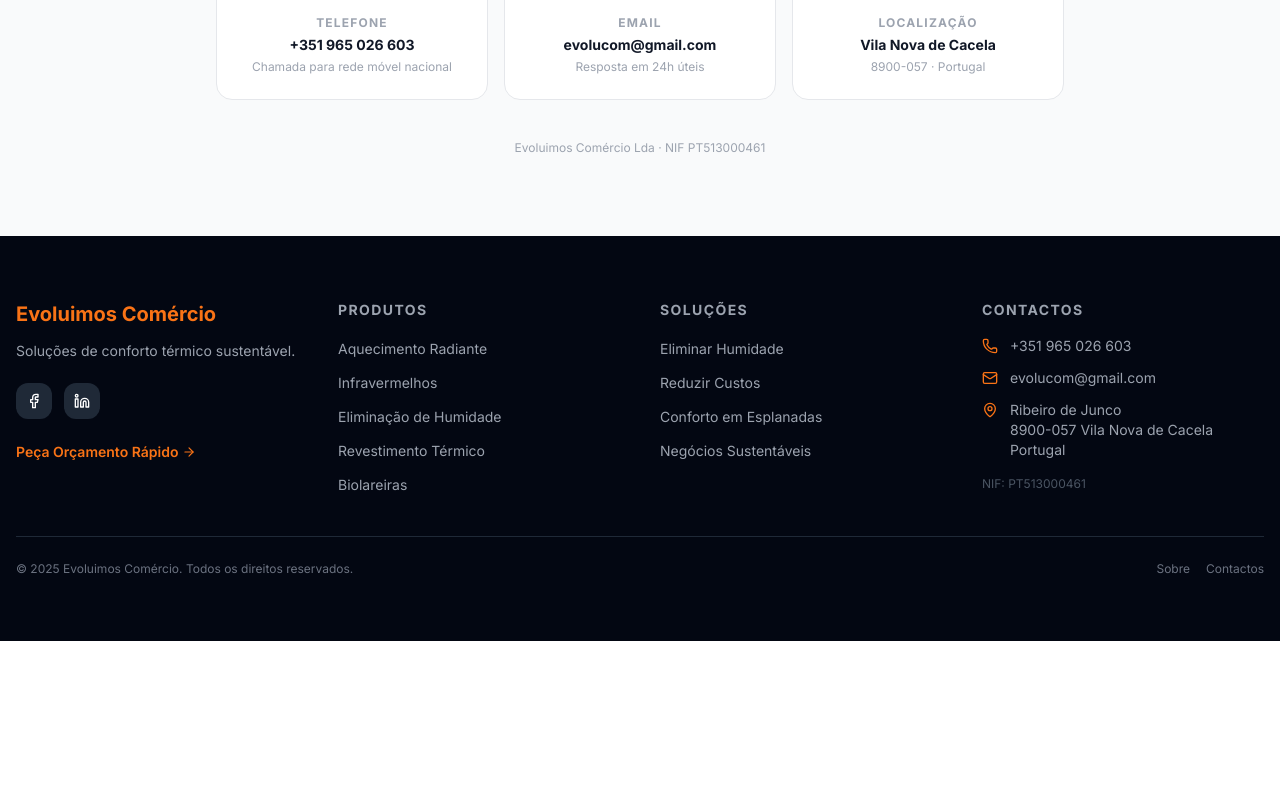
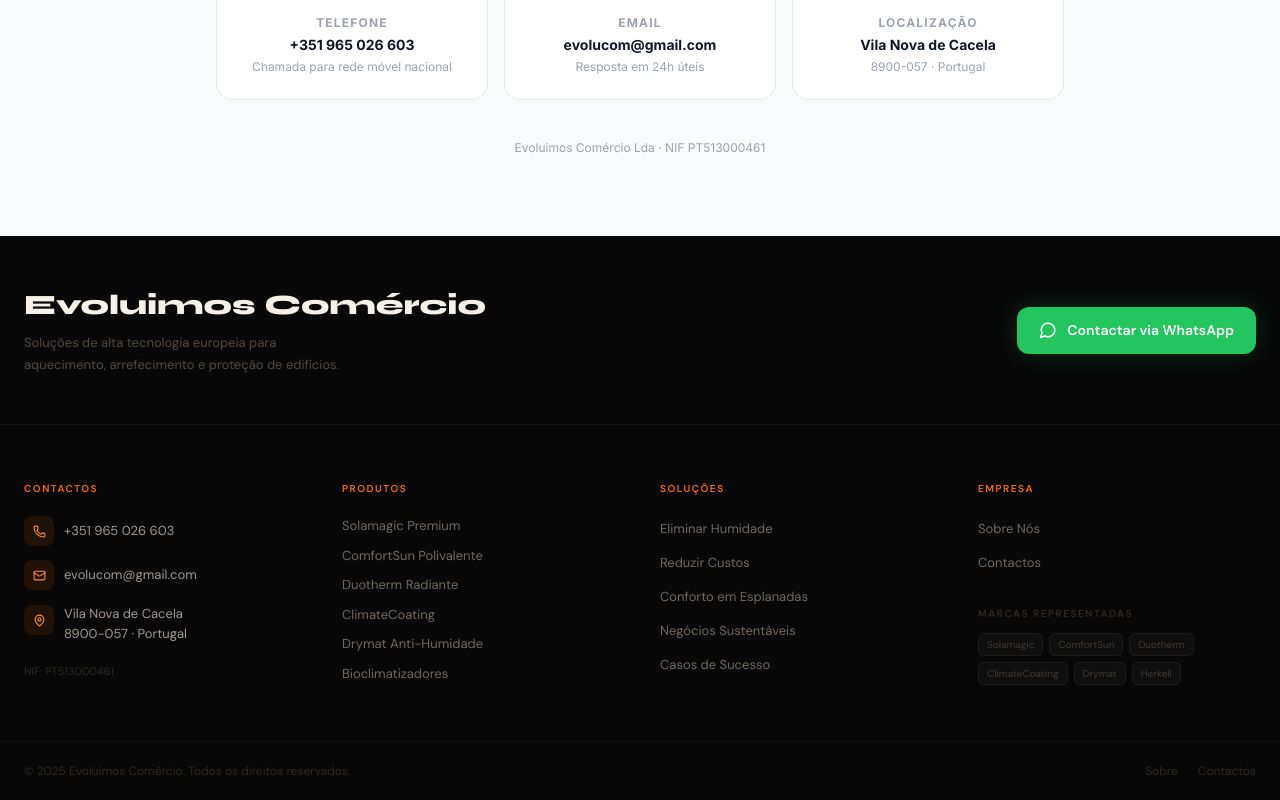
Before and after one commit to evoluimoscomercio/nextjs-boilerplate, a React (Vite) app: page /contact in a window 1280 px wide. Shown: the part 862-1662 px from the top of the page. Before the commit the page ends 1503 px from the top, so only its background shows below. Built offline with nearby package versions, Linux system fonts and the light colour scheme.

Commit message:
Update Footer.jsx

```diff
--- a/src/components/Footer.jsx
+++ b/src/components/Footer.jsx
@@ -1,64 +1,98 @@
 import React from 'react';
 import { Link } from 'react-router-dom';
-import { Mail, Phone, MapPin, Facebook, Linkedin, ArrowRight } from 'lucide-react';
-import { useLanguage } from '@/contexts/LanguageContext';
+import { Mail, Phone, MapPin, MessageCircle, ArrowUpRight } from 'lucide-react';
 
-const Footer = () => {
-  const { t = {}, language = 'pt' } = useLanguage() || {};
+const WA = 'https://wa.me/351965026603';
 
-  const products = [
-    { label: t?.nav?.subProducts?.radiant || 'Aquecimento Radiante', path: '/products/radiant-heating' },
-    { label: t?.nav?.subProducts?.infrared || 'Infravermelhos', path: '/products/infrared-heating' },
-    { label: t?.nav?.subProducts?.moisture || 'Eliminação de Humidade', path: '/products/moisture-elimination' },
-    { label: t?.nav?.subProducts?.coating || 'Revestimento Térmico', path: '/products/thermal-coating' },
-    { label: t?.nav?.subProducts?.eco || 'Biolareiras', path: '/products/eco-fireplaces' },
-  ];
+const PRODUCTS = [
+  { label: 'Solamagic Premium', path: '/products/solamagic' },
+  { label: 'ComfortSun Polivalente', path: '/products/comfortsun' },
+  { label: 'Duotherm Radiante', path: '/products/duotherm' },
+  { label: 'ClimateCoating', path: '/products/climatecoating' },
+  { label: 'Drymat Anti-Humidade', path: '/products/drymat' },
+  { label: 'Bioclimatizadores', path: '/products/bioclimatizadores' },
+];
 
-  const solutions = [
-    { label: t?.nav?.subSolutions?.moisture || 'Eliminar Humidade', path: '/solutions/eliminate-moisture' },
-    { label: t?.nav?.subSolutions?.costs || 'Reduzir Custos', path: '/solutions/reduce-heating-costs' },
-    { label: t?.nav?.subSolutions?.outdoor || 'Conforto em Esplanadas', path: '/solutions/outdoor-comfort' },
-    { label: t?.nav?.subSolutions?.business || 'Negócios Sustentáveis', path: '/solutions/sustainable-business' },
-  ];
+const SOLUTIONS = [
+  { label: 'Eliminar Humidade', path: '/solutions/eliminate-moisture' },
+  { label: 'Reduzir Custos', path: '/solutions/reduce-heating-costs' },
+  { label: 'Conforto em Esplanadas', path: '/solutions/outdoor-comfort' },
+  { label: 'Negócios Sustentáveis', path: '/solutions/sustainable-business' },
+  { label: 'Casos de Sucesso', path: '/case-studies' },
+];
 
+export default function Footer() {
   return (
-    <footer className="bg-gray-950 text-white">
-      <div className="container mx-auto px-4 py-12 md:py-16">
-        <div className="grid grid-cols-1 sm:grid-cols-2 lg:grid-cols-4 gap-10">
+    <footer style={{ background: '#080809', color: '#A09890', fontFamily: "'DM Sans', sans-serif" }}>
+      <style>{`@import url('https://fonts.googleapis.com/css2?family=Syne:wght@700;800&family=DM+Sans:wght@300;400;500;600&display=swap');`}</style>
 
-          {/* Brand */}
-          <div className="sm:col-span-2 lg:col-span-1">
-            <h2 className="text-xl font-bold text-orange-500 mb-3">Evoluimos Comércio</h2>
-            <p className="text-gray-400 text-sm leading-relaxed mb-5">
-              {t?.footer?.companyName || 'Soluções de conforto térmico sustentável.'}
-            </p>
-            <div className="flex gap-3 mb-5">
-              <a href="https://facebook.com" target="_blank" rel="noopener noreferrer"
-                className="w-9 h-9 rounded-lg bg-gray-800 hover:bg-orange-600 flex items-center justify-center transition-colors"
-                aria-label="Facebook">
-                <Facebook className="w-4 h-4" />
-              </a>
-              <a href="https://linkedin.com" target="_blank" rel="noopener noreferrer"
-                className="w-9 h-9 rounded-lg bg-gray-800 hover:bg-orange-600 flex items-center justify-center transition-colors"
-                aria-label="LinkedIn">
-                <Linkedin className="w-4 h-4" />
-              </a>
+      {/* Top bar */}
+      <div style={{ borderBottom: '1px solid rgba(255,255,255,0.05)', padding: '48px 0' }}>
+        <div className="max-w-7xl mx-auto px-4 sm:px-6">
+          <div className="flex flex-col lg:flex-row items-start lg:items-center justify-between gap-8">
+            <div>
+              <h2 style={{ fontFamily: "'Syne', sans-serif", fontSize: '28px', fontWeight: 800, color: '#F5F0E8', marginBottom: '6px' }}>
+                Evoluimos Comércio
+              </h2>
+              <p style={{ fontSize: '13px', color: '#504840', maxWidth: '320px', lineHeight: 1.7 }}>
+                Soluções de alta tecnologia europeia para aquecimento, arrefecimento e proteção de edifícios.
+              </p>
             </div>
-            <Link to="/contact" className="inline-flex items-center text-orange-500 hover:text-orange-400 text-sm font-semibold transition-colors">
-              {t?.common?.getQuote || 'Peça Orçamento'} <ArrowRight className="ml-1 w-3.5 h-3.5" />
-            </Link>
+            <a href={WA} target="_blank" rel="noopener noreferrer"
+              style={{ display: 'inline-flex', alignItems: 'center', gap: '10px', background: '#22C55E', color: '#fff', padding: '13px 22px', borderRadius: '12px', fontWeight: 700, fontSize: '14px', textDecoration: 'none', whiteSpace: 'nowrap', boxShadow: '0 0 24px rgba(34,197,94,0.2)', transition: 'all 0.2s' }}>
+              <MessageCircle style={{ width: '18px', height: '18px' }} />
+              Contactar via WhatsApp
+            </a>
+          </div>
+        </div>
+      </div>
+
+      {/* Main grid */}
+      <div className="max-w-7xl mx-auto px-4 sm:px-6" style={{ padding: '56px 24px' }}>
+        <div className="grid grid-cols-2 lg:grid-cols-4 gap-10">
+
+          {/* Brand col */}
+          <div className="col-span-2 lg:col-span-1">
+            <p style={{ fontSize: '10px', fontWeight: 700, letterSpacing: '0.15em', textTransform: 'uppercase', color: '#FF6B00', marginBottom: '20px' }}>Contactos</p>
+            <ul style={{ display: 'flex', flexDirection: 'column', gap: '14px' }}>
+              <li>
+                <a href="tel:+351965026603" style={{ display: 'flex', alignItems: 'center', gap: '10px', color: '#A09890', textDecoration: 'none', fontSize: '13px', transition: 'color 0.2s' }}>
+                  <div style={{ width: '30px', height: '30px', borderRadius: '8px', background: 'rgba(255,107,0,0.1)', display: 'flex', alignItems: 'center', justifyContent: 'center', flexShrink: 0 }}>
+                    <Phone style={{ width: '13px', height: '13px', color: '#FF8C3A' }} />
+                  </div>
+                  +351 965 026 603
+                </a>
+              </li>
+              <li>
+                <a href="mailto:evolucom@gmail.com" style={{ display: 'flex', alignItems: 'center', gap: '10px', color: '#A09890', textDecoration: 'none', fontSize: '13px' }}>
+                  <div style={{ width: '30px', height: '30px', borderRadius: '8px', background: 'rgba(255,107,0,0.1)', display: 'flex', alignItems: 'center', justifyContent: 'center', flexShrink: 0 }}>
+                    <Mail style={{ width: '13px', height: '13px', color: '#FF8C3A' }} />
+                  </div>
+                  evolucom@gmail.com
+                </a>
+              </li>
+              <li>
+                <div style={{ display: 'flex', alignItems: 'flex-start', gap: '10px', fontSize: '13px' }}>
+                  <div style={{ width: '30px', height: '30px', borderRadius: '8px', background: 'rgba(255,107,0,0.1)', display: 'flex', alignItems: 'center', justifyContent: 'center', flexShrink: 0, marginTop: '1px' }}>
+                    <MapPin style={{ width: '13px', height: '13px', color: '#FF8C3A' }} />
+                  </div>
+                  <span>Vila Nova de Cacela<br />8900-057 · Portugal</span>
+                </div>
+              </li>
+            </ul>
+            <p style={{ marginTop: '20px', fontSize: '11px', color: '#302820' }}>NIF: PT513000461</p>
           </div>
 
           {/* Products */}
           <div>
-            <h3 className="text-sm font-bold uppercase tracking-widest text-gray-400 mb-4">
-              {t?.nav?.products || 'Produtos'}
-            </h3>
-            <ul className="space-y-2.5">
-              {products.map((link) => (
-                <li key={link.path}>
-                  <Link to={link.path} className="text-gray-400 hover:text-white transition-colors text-sm">
-                    {link.label}
+            <p style={{ fontSize: '10px', fontWeight: 700, letterSpacing: '0.15em', textTransform: 'uppercase', color: '#FF6B00', marginBottom: '20px' }}>Produtos</p>
+            <ul style={{ display: 'flex', flexDirection: 'column', gap: '10px' }}>
+              {PRODUCTS.map(l => (
+                <li key={l.path}>
+                  <Link to={l.path} style={{ color: '#706860', textDecoration: 'none', fontSize: '13px', transition: 'color 0.2s', display: 'flex', alignItems: 'center', gap: '4px' }}
+                    onMouseEnter={e => e.target.style.color = '#F0EDE8'}
+                    onMouseLeave={e => e.target.style.color = '#706860'}>
+                    {l.label}
                   </Link>
                 </li>
               ))}
@@ -67,59 +101,63 @@
 
           {/* Solutions */}
           <div>
-            <h3 className="text-sm font-bold uppercase tracking-widest text-gray-400 mb-4">
-              {t?.nav?.solutions || 'Soluções'}
-            </h3>
-            <ul className="space-y-2.5">
-              {solutions.map((link) => (
-                <li key={link.path}>
-                  <Link to={link.path} className="text-gray-400 hover:text-white transition-colors text-sm">
-                    {link.label}
+            <p style={{ fontSize: '10px', fontWeight: 700, letterSpacing: '0.15em', textTransform: 'uppercase', color: '#FF6B00', marginBottom: '20px' }}>Soluções</p>
+            <ul style={{ display: 'flex', flexDirection: 'column', gap: '10px' }}>
+              {SOLUTIONS.map(l => (
+                <li key={l.path}>
+                  <Link to={l.path} style={{ color: '#706860', textDecoration: 'none', fontSize: '13px', transition: 'color 0.2s' }}
+                    onMouseEnter={e => e.target.style.color = '#F0EDE8'}
+                    onMouseLeave={e => e.target.style.color = '#706860'}>
+                    {l.label}
                   </Link>
                 </li>
               ))}
             </ul>
           </div>
 
-          {/* Contact */}
+          {/* Company */}
           <div>
-            <h3 className="text-sm font-bold uppercase tracking-widest text-gray-400 mb-4">
-              {t?.footer?.contact || 'Contactos'}
-            </h3>
-            <ul className="space-y-3 text-sm">
-              <li>
-                <a href="tel:+351965026603" className="flex items-center gap-3 text-gray-400 hover:text-white transition-colors group">
-                  <Phone className="w-4 h-4 text-orange-500 flex-shrink-0" />
-                  +351 965 026 603
-                </a>
-              </li>
-              <li>
-                <a href="mailto:evolucom@gmail.com" className="flex items-center gap-3 text-gray-400 hover:text-white transition-colors">
-                  <Mail className="w-4 h-4 text-orange-500 flex-shrink-0" />
-                  evolucom@gmail.com
-                </a>
-              </li>
-              <li className="flex items-start gap-3 text-gray-400">
-                <MapPin className="w-4 h-4 text-orange-500 flex-shrink-0 mt-0.5" />
-                <span>Ribeiro de Junco<br />8900-057 Vila Nova de Cacela<br />Portugal</span>
-              </li>
+            <p style={{ fontSize: '10px', fontWeight: 700, letterSpacing: '0.15em', textTransform: 'uppercase', color: '#FF6B00', marginBottom: '20px' }}>Empresa</p>
+            <ul style={{ display: 'flex', flexDirection: 'column', gap: '10px' }}>
+              {[
+                { label: 'Sobre Nós', path: '/about' },
+                { label: 'Contactos', path: '/contact' },
+              ].map(l => (
+                <li key={l.path}>
+                  <Link to={l.path} style={{ color: '#706860', textDecoration: 'none', fontSize: '13px' }}
+                    onMouseEnter={e => e.target.style.color = '#F0EDE8'}
+                    onMouseLeave={e => e.target.style.color = '#706860'}>
+                    {l.label}
+                  </Link>
+                </li>
+              ))}
             </ul>
-            <p className="text-gray-600 text-xs mt-4">
-              {t?.footer?.nif || 'NIF'}: PT513000461
-            </p>
+
+            {/* Mini brands */}
+            <div style={{ marginTop: '32px' }}>
+              <p style={{ fontSize: '10px', fontWeight: 700, letterSpacing: '0.15em', textTransform: 'uppercase', color: '#302820', marginBottom: '12px' }}>Marcas representadas</p>
+              <div style={{ display: 'flex', flexWrap: 'wrap', gap: '6px' }}>
+                {['Solamagic', 'ComfortSun', 'Duotherm', 'ClimateCoating', 'Drymat', 'Herkell'].map(b => (
+                  <span key={b} style={{ fontSize: '10px', background: 'rgba(255,255,255,0.03)', border: '1px solid rgba(255,255,255,0.05)', borderRadius: '6px', padding: '3px 8px', color: '#403830' }}>
+                    {b}
+                  </span>
+                ))}
+              </div>
+            </div>
           </div>
         </div>
+      </div>
 
-        <div className="border-t border-gray-800 mt-10 pt-6 flex flex-col sm:flex-row items-center justify-between gap-3 text-xs text-gray-500">
-          <p>© 2025 Evoluimos Comércio. {language === 'pt' ? 'Todos os direitos reservados.' : 'All rights reserved.'}</p>
-          <div className="flex gap-4">
-            <Link to="/about" className="hover:text-gray-300 transition-colors">{t?.nav?.about || 'Sobre'}</Link>
-            <Link to="/contact" className="hover:text-gray-300 transition-colors">{t?.nav?.contact || 'Contactos'}</Link>
+      {/* Bottom bar */}
+      <div style={{ borderTop: '1px solid rgba(255,255,255,0.04)', padding: '20px 24px' }}>
+        <div className="max-w-7xl mx-auto flex flex-col sm:flex-row items-center justify-between gap-3">
+          <p style={{ fontSize: '12px', color: '#302820' }}>© 2025 Evoluimos Comércio. Todos os direitos reservados.</p>
+          <div style={{ display: 'flex', gap: '20px' }}>
+            <Link to="/about" style={{ color: '#302820', fontSize: '12px', textDecoration: 'none' }}>Sobre</Link>
+            <Link to="/contact" style={{ color: '#302820', fontSize: '12px', textDecoration: 'none' }}>Contactos</Link>
           </div>
         </div>
       </div>
     </footer>
   );
-};
-
-export default Footer;
+}
```
